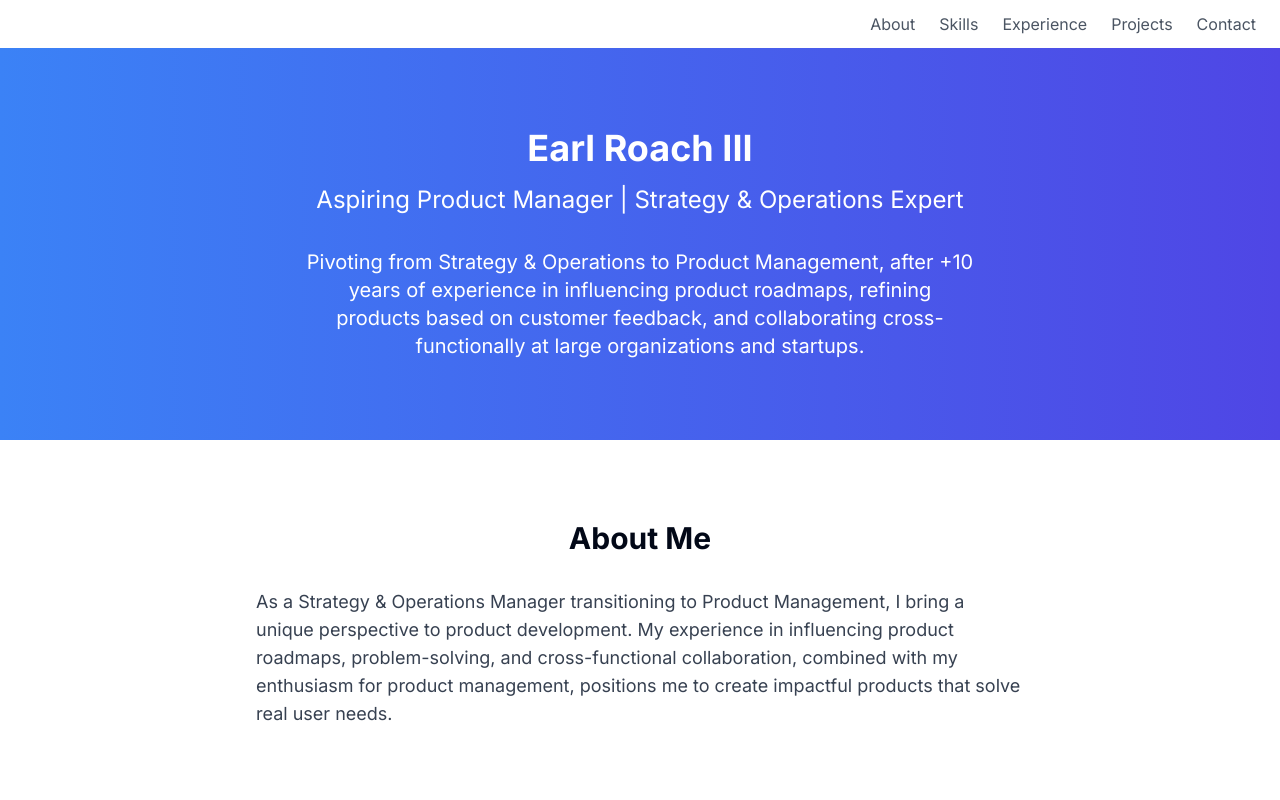
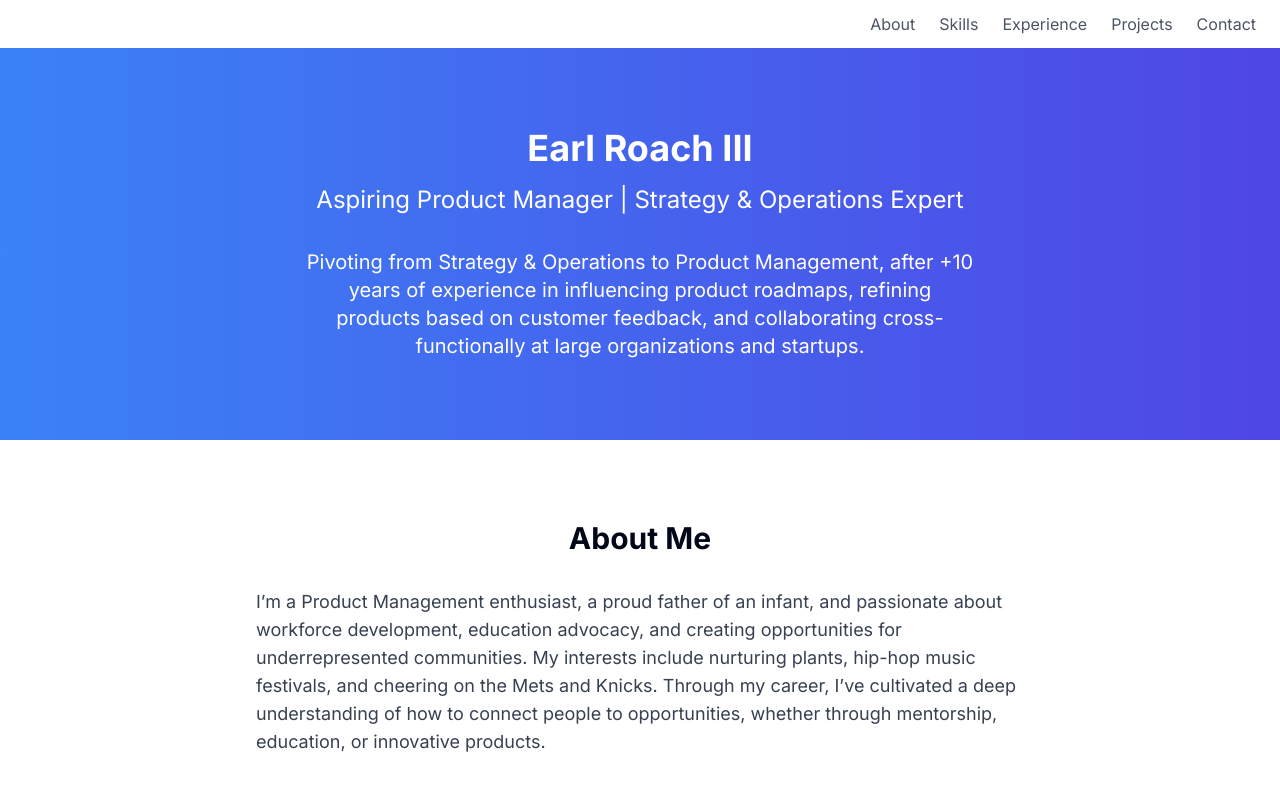
Before and after one commit to eroach3rd/personal-website, a Next.js app: page / in a window 1280 px wide. Shown: the top 800 px of the page. Built offline with nearby package versions, Linux system fonts and the light colour scheme.

Commit message:
Update About.tsx

```diff
--- a/app/component/About.tsx
+++ b/app/component/About.tsx
@@ -4,11 +4,7 @@ export default function About() {
       <div className="container mx-auto px-6">
         <h2 className="text-3xl font-bold mb-8 text-center">About Me</h2>
         <p className="text-lg text-gray-700 max-w-3xl mx-auto">
-          As a Strategy & Operations Manager transitioning to Product Management,
-          I bring a unique perspective to product development. My experience in
-          influencing product roadmaps, problem-solving, and cross-functional
-          collaboration, combined with my enthusiasm for product management,
-          positions me to create impactful products that solve real user needs.
+          I’m a Product Management enthusiast, a proud father of an infant, and passionate about workforce development, education advocacy, and creating opportunities for underrepresented communities. My interests include nurturing plants, hip-hop music festivals, and cheering on the Mets and Knicks. Through my career, I’ve cultivated a deep understanding of how to connect people to opportunities, whether through mentorship, education, or innovative products.
         </p>
       </div>
     </section>
```
